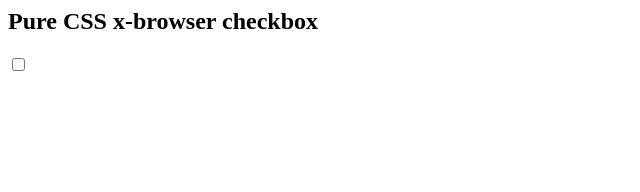
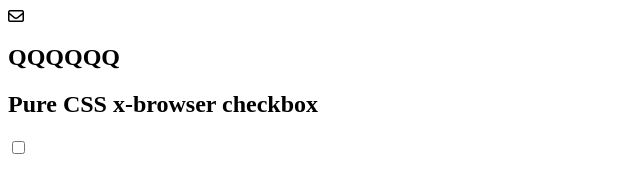
Before and after one commit to neodigm/css_checkbox, a plain HTML site: page index.html in a window 1280 px wide. Shown: the whole page, without its empty margins (0-640 px from the left). Drawn offline with Linux system fonts and the light colour scheme.

Commit message:
Update index.html

```diff
--- a/index.html
+++ b/index.html
@@ -5,9 +5,13 @@
     <meta name="generator" content="Hugo 0.76.4">
     <meta charset="utf-8">
     <meta name="viewport" content="initial-scale=1, maximum-scale=2, minimum-scale=1, width=device-width, height=device-height">
+
+    <script src="https://kit.fontawesome.com/d1d9615b33.js" crossorigin="anonymous"></script>
   </head>
   <body>
     <section role="main">
+        <i aria-hidden="true" class="v-icon notranslate far fa-envelope theme--light"></i>
+  <h1>QQQQQQ</h1>
       <h1>Pure CSS x-browser checkbox</h1>
 <input id="js-selectall-1" class="js-selectall" type="checkbox" value="value1">
 <label for="js-selectall-1"></label>
```
